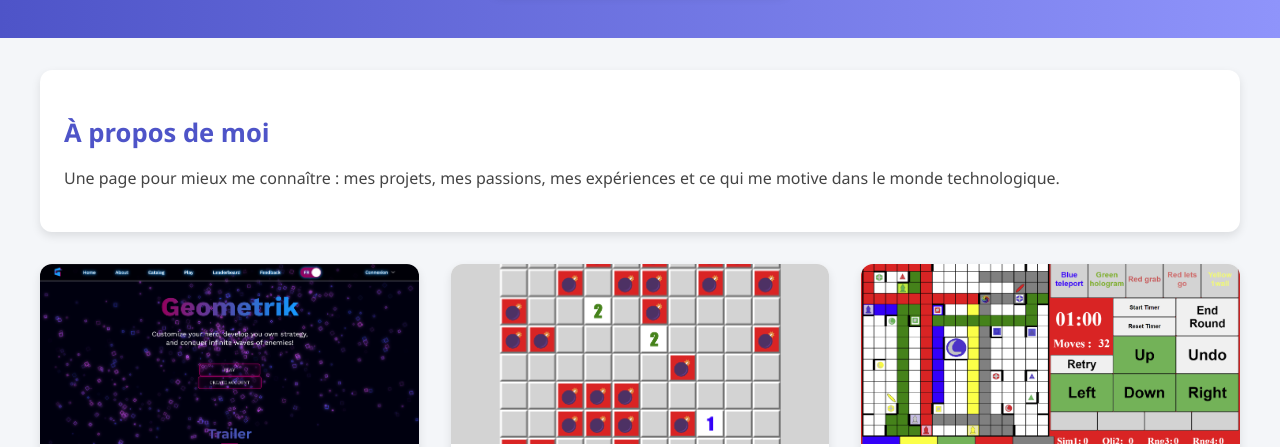
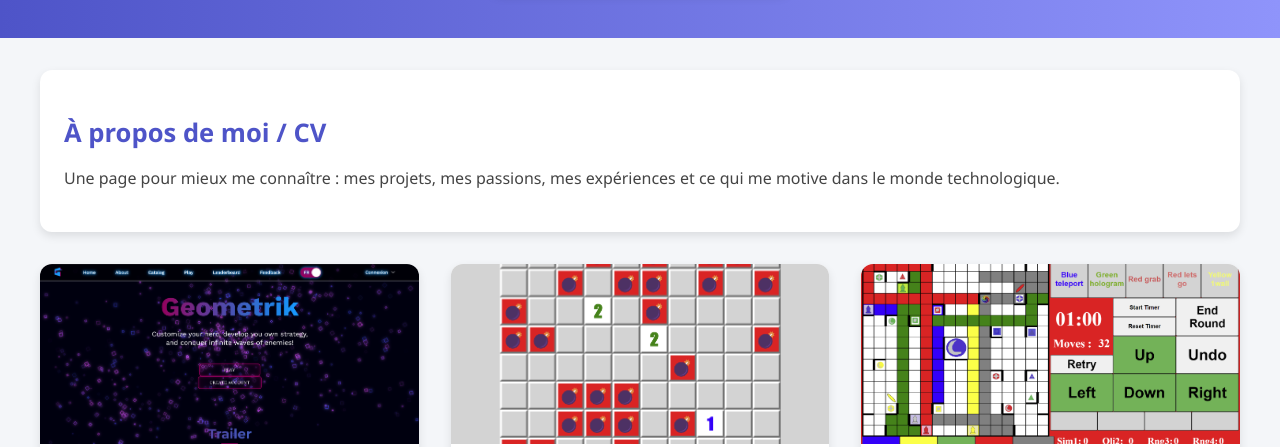
Before and after one commit to LeGhosdragon/MyPortfolio, a plain HTML site: page index.html in a window 1280 px wide. Shown: the part 433-880 px from the top of the page. Drawn offline with Linux system fonts and the light colour scheme.

Commit message:
Intuition based improvements

```diff
--- a/index.html
+++ b/index.html
@@ -18,7 +18,7 @@
     <div class="projects-container">
         <a href="projects/aboutMe/index.html" class="project-card full-row">
             <div class="project-content">
-                <h2 class="project-title">À propos de moi</h2>
+                <h2 class="project-title">À propos de moi / CV</h2>
                 <p class="project-description">
                     Une page pour mieux me connaître : mes projets, mes passions, mes expériences et ce qui me motive dans le monde technologique.
                 </p>
--- a/styles/styles.css
+++ b/styles/styles.css
@@ -117,3 +117,15 @@ footer a:hover {
         font-size: 1.1rem;
     }
 }
+.project-card::after {
+    content: "Cliquez moi !";
+    position: absolute;
+    top: 12px;
+    right: 12px;
+    background: #1f69b4;
+    color: white;
+    padding: 4px 8px;
+    font-size: 0.75em;
+    border-radius: 6px;
+    opacity: 0.85;
+}
```
